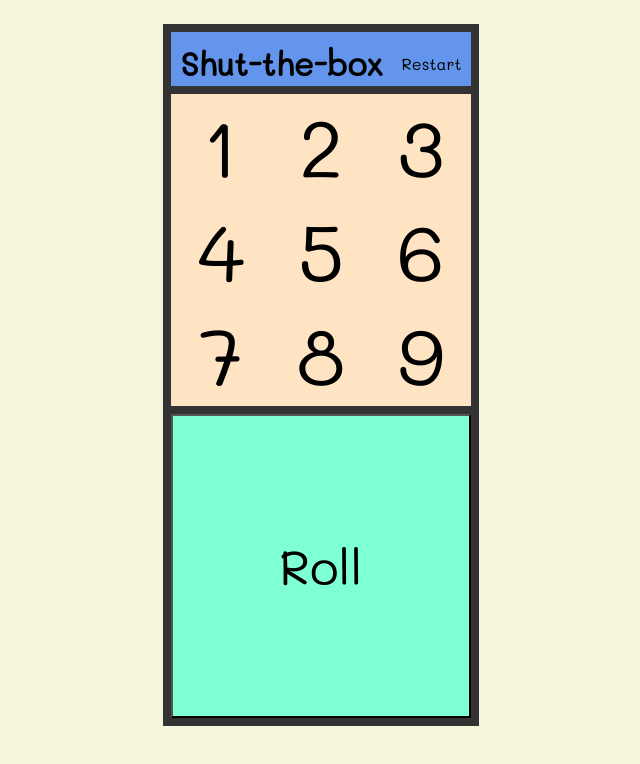
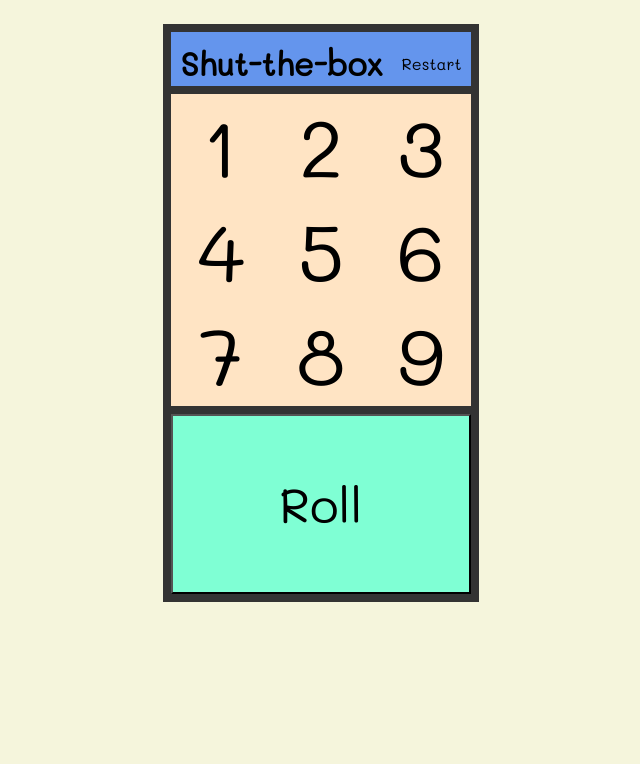
Before and after one commit to ThomasAndrewMacLean/shut-the-box, a React (Vite) app: page / in a window 1280 px wide. Shown: the top 764 px of the page, without its empty margins (319-959 px from the left). Built offline with nearby package versions, Linux system fonts and the light colour scheme.

Commit message:
smaller dice tray 🎲

```diff
--- a/src/styles.css
+++ b/src/styles.css
@@ -44,7 +44,7 @@ body {
     background: bisque;
     margin: auto;
     display: grid;
-    grid-template-rows: 1fr 5fr 5fr;
+    grid-template-rows: 1fr 5fr 3fr;
     grid-template-columns: 1fr;
     outline: 8px solid #333
 }
```
